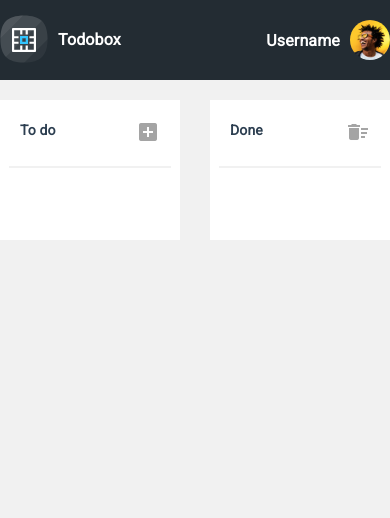
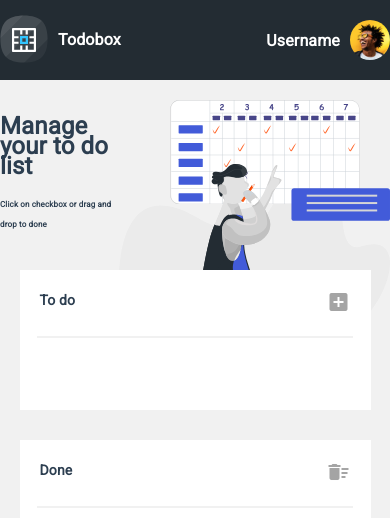
Before and after one commit to salkao/ToDoBox-Vue, a Vue app: page /lists in a window 390 px wide. Shown: the top 518 px of the page. Built offline with nearby package versions, Linux system fonts and the light colour scheme.

Commit message:
Add style form smaller devices.

```diff
--- a/src/App.vue
+++ b/src/App.vue
@@ -44,6 +44,7 @@ body {
   height: 100%;
 }
 #app {
+  overflow-y: scroll;
   height: 100%;
   font-family: 'Roboto', sans-serif;
   -webkit-font-smoothing: antialiased;
--- a/src/components/Lists.vue
+++ b/src/components/Lists.vue
@@ -1,6 +1,15 @@
 <template>
   <div class="main">
     <nav-bar/>
+    <div class="background">
+      <div class="mainTitle column1">
+        <h1>Manage your to do list</h1>
+        <h6>Click on checkbox or drag and drop to done</h6>
+      </div>
+      <div class="image column2">
+        <img src="../assets/backgroundImage.svg" alt="">
+      </div>
+    </div>
     <div id="lists">
       <div class="list">
         <div class="listHeader">
@@ -144,15 +153,18 @@ export default {
     min-height: 50px;
   }
   #lists {
+    clear: both;
+    padding-bottom: 60px;
     padding-top: 20px;
-  margin-top: 80px;
+    margin-top: -14%;
     display: flex;
     flex-direction: row;
     justify-content: center;
     align-items: flex-start;
     .list {
       background-color: #ffffff;
-    width: 555px;
+      max-width: 555px;
+      flex: 50;
       text-align: left;
       padding-bottom: 15px;
       min-height: 150px auto;
@@ -220,4 +232,62 @@ hr {
     opacity: 0;
     transform: translateX(30px);
   }
+  .background {
+    display: flex;
+    justify-content: center;
+    height: 50%;
+  }
+  .column {
+    width: 555px;
+  }
+  .mainTitle {
+    text-align: left;
+    padding: 10% 0;
+    font-size: 20px;
+  }
+  .image {
+    text-align: right;
+  }
+  .column1 {
+    text-align: left;
+  }
+  @media only screen and (max-width: 768px) {
+    /* For mobile phones: */
+    #lists {
+    padding-top: 100px;
+    margin-top: -50%;
+    display: flex;
+    flex-direction: column;
+    align-items: center;
+    .list+.list {
+      margin-left: 0;
+      margin-top: 30px;
+    }
+  }
+  .list {
+    width: 90%;
+  }
+  .background {
+    margin: 100px auto;
+  }
+  .mainTitle {
+    padding: 0;
+    font-size: 12px;
+    // white-space: nowrap;
+  }
+  .todoText {
+    // width: 75%;
+  }
+  .image {
+    height: 100%;
+  }
+  @media only screen and (max-width: 500px) {
+    #lists {
+      margin-top: -200px;
+    }
+    .image {
+      height: 170px;
+    }
+  }
+}
 </style>
```
Also changed, not shown: src/assets/backgroundImage.svg (added). Lines whose indentation alone changed are shown as unchanged.
